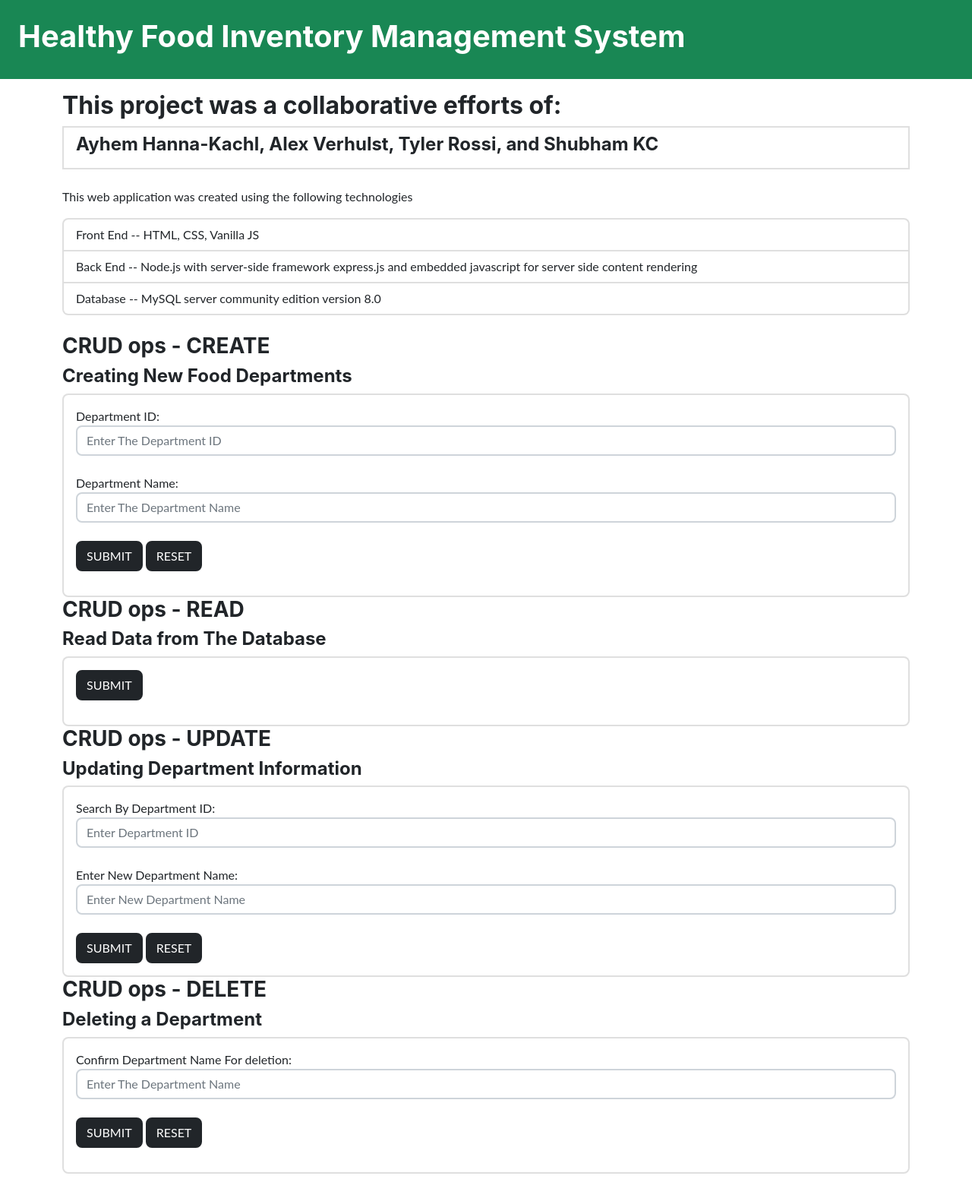
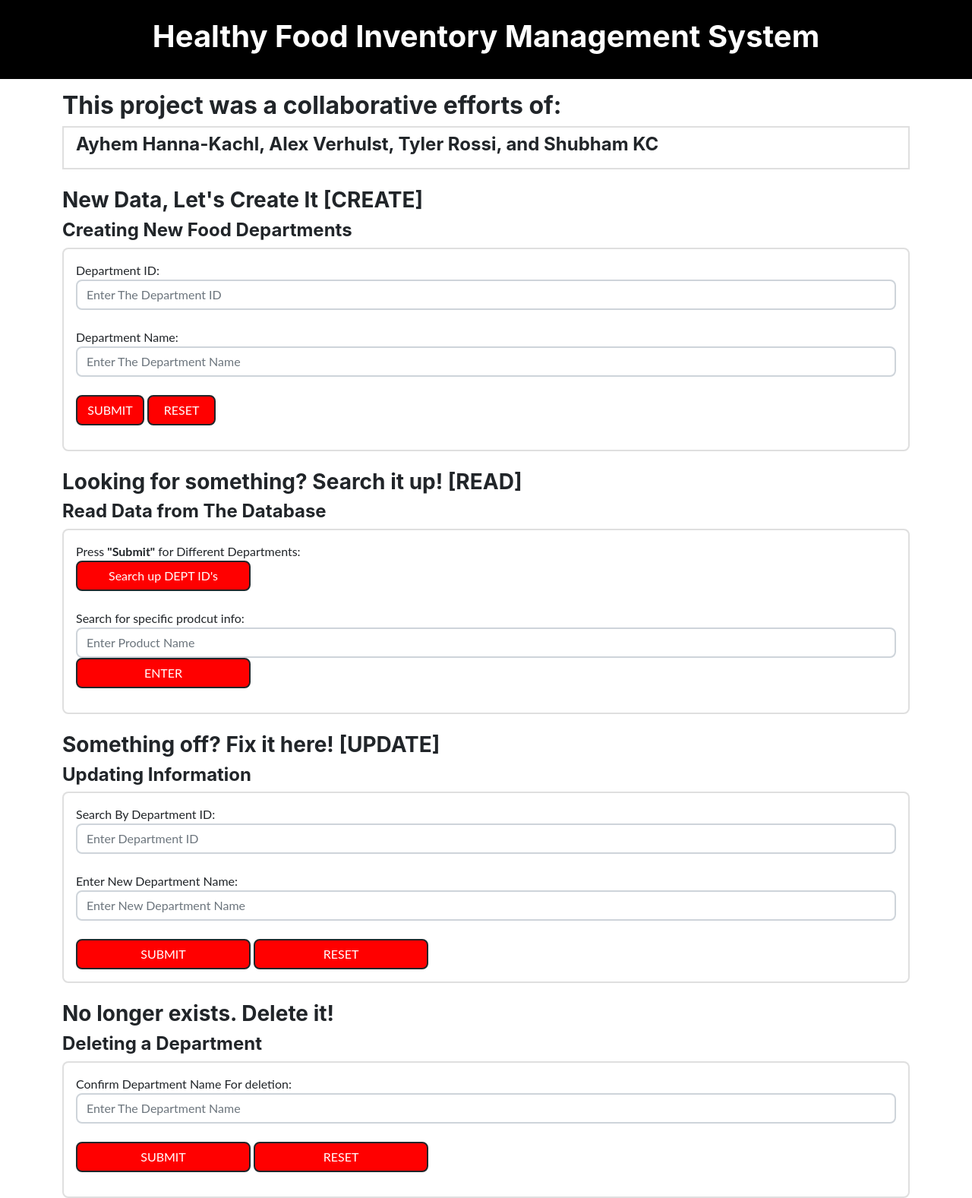
Before and after one commit to AyhemHK/HealthyFoodInventory, a Node server app: page / in a window 1280 px wide. Shown: the whole page at 76% size. Before the commit the page ends 1545 px from the top, so only its background shows below. Run offline with Node 20, Linux system fonts and the light colour scheme.

Commit message:
Styled the updated Front-End
Did some basic Front End Work to style it a little bit better and become more User-Friendly

```diff
--- a/package.json
+++ b/package.json
@@ -6,7 +6,6 @@
   "scripts": {
     "start": "node index",
     "dev": "nodemon index"
-
   },
   "repository": {
     "type": "git",
--- a/views/index.ejs
+++ b/views/index.ejs
@@ -1,19 +1,20 @@
 <!DOCTYPE html>
 <html lang="en">
+
 <head>
   <meta charset="UTF-8" />
   <meta http-equiv="X-UA-Compatible" content="IE=edge" />
-    <meta
-      name="viewport"
-      content="width=device-width, initial-scale=1, shrink-to-fit=no"
-    />
+  <meta name="viewport" content="width=device-width, initial-scale=1, shrink-to-fit=no" />
   <title>Healthy Food Inventory</title>
 
   <link type="text/css" rel="stylesheet" href="../public/css/style.css" />
 </head>
+
 <body>
-    <header id="main-header" class="bg-success text-white p-4 mb-3">
+  <header id="main-header" class="bg-black text-white p-4 mb-3" >
+    <center>
       <h1 id="header-title">Healthy Food Inventory Management System</h1>
+    </center>
   </header>
 
   <div class="container">
@@ -21,147 +22,97 @@
       <h2 class="title">
         This project was a collaborative efforts of:
       </h2>
-        <u1 class = "lsit-group">
+      <u1 class="lsit-group">
         <li class="list-group-item">
+
+
           <h4>Ayhem Hanna-Kachl, Alex Verhulst, Tyler Rossi, and Shubham KC</h4>
+
         </li>
       </u1>
+    </main>
 
-        <br/>
-
-        </main>
-        <p>This web application was created using the following technologies</p>
-        <ul class="list-group">
-          <li class="list-group-item">Front End -- HTML, CSS, Vanilla JS</li>
-          <li class="list-group-item">
-            Back End -- Node.js with server-side framework express.js and
-            embedded javascript for server side content rendering
-          </li>
-          <li class="list-group-item">
-            Database -- MySQL server community edition version 8.0
-          </li>
     </ul>
     </main>
   </div>
 
-    <br/>
+  <br />
 
   <div class="container">
-      <h3>CRUD ops - CREATE</h3>
+    <h3>New Data, Let's Create It [CREATE]</h3>
     <h4>Creating New Food Departments</h4>
     <div id="main" class="card card-body">
-        <form
-          class="form-inline mb-3"
-          action="/insertdepartments/"
-          method="post"
-          id="CRUDcreate"
-        >
+      <form class="form-inline mb-3" action="/insertdepartments/" method="post" id="CRUDcreate">
         <label for="departmentID">Department ID: </label>
-          <input
-            type="number"
-            name="departmentID"
-            placeholder="Enter The Department ID"
-            size="200"
-            required
-            autocomplete="off"
-            class="form-control mr-2"
-          />
+        <input type="number" name="departmentID" placeholder="Enter The Department ID" size="200" required
+          autocomplete="off" class="form-control mr-2" />
         <br />
         <label for="departmentName">Department Name: </label>
-          <input
-            type="text"
-            name="departmentName"
-            placeholder="Enter The Department Name"
-            size="200"
-            required
-            autocomplete="off"
-            class="form-control mr-2"
-          />
+        <input type="text" name="departmentName" placeholder="Enter The Department Name" size="200" required
+          autocomplete="off" class="form-control mr-2" />
         <br />
-          <input type="submit" value="SUBMIT" class="btn btn-dark" />
-          <input type="reset" value="RESET" class="btn btn-dark" />
+        <input type="submit" value="SUBMIT" class="btn btn-dark" style="background-color:red;color:white;width:90px;height:40px;" />
+        <input type="reset" value="RESET" class="btn btn-dark" style="background-color:red;color:white;width:90px;height:40px;" />
       </form>
     </div>
   </div>
+  &nbsp;
 
   <div class="container">
-      <h3>CRUD ops - READ</h3>
+    <h3>Looking for something? Search it up! [READ]</h3>
     <h4>Read Data from The Database</h4>
     <div id="main" class="card card-body">
-        <form
-          class="form-inline mb-3"
-          action="/readdepartment"
-          method="get"
-          id="CRUDread"
-        >
-          <input type="submit" value="SUBMIT" class="btn btn-dark" />
+      <form class="form-inline mb-3" action="/readdepartment" method="get" id="CRUDread">
+
+        <label for="departmentID">Press <b>"Submit"</b> for Different Departments:</label>
+
+        <br>
+        <input type="submit" value="Search up DEPT ID's" class="btn btn-dark" style="background-color:red;color:white;width:230px;height:40px;" />
+        </br>
+
+        <br></bv>
+
+        <label for="departmentID">Search for specific prodcut info:</label>
+        <input type="text" name="departmentName" placeholder="Enter Product Name" size="200" required autocomplete="off"
+          class="form-control mr-2" />
+        <input type="submit" value="ENTER" class="btn btn-dark" style="background-color:red;color:white;width:230px;height:40px;"/>
       </form>
     </div>
   </div>
-
+  &nbsp;
   <div class="container">
-      <h3>CRUD ops - UPDATE</h3>
-      <h4>Updating Department Information</h4>
+    <h3>Something off? Fix it here! [UPDATE]</h3>
+    <h4>Updating Information</h4>
     <div id="main" class="card card-body">
-        <form
-          action="/updatedepartment"
-          method="post"
-          id="CRUDupdate"
-          class="crud"
-        >
+      <form action="/updatedepartment" method="post" id="CRUDupdate" class="crud">
         <label for="departmentID">Search By Department ID: </label>
-          <input
-            type="text"
-            name="departmentID"
-            placeholder="Enter Department ID"
-            size="200"
-            required
-            autocomplete="off"
-            class="form-control mr-2"
-          />
+        <input type="text" name="departmentID" placeholder="Enter Department ID" size="200" required autocomplete="off"
+          class="form-control mr-2" />
         <br />
         <label for="DepartmentNewName">Enter New Department Name: </label>
-          <input
-            type="text"
-            name="DepartmentNewName"
-            placeholder="Enter New Department Name"
-            size="200"
-            required
-            autocomplete="off"
-            class="form-control mr-2"
-          />
+        <input type="text" name="DepartmentNewName" placeholder="Enter New Department Name" size="200" required
+          autocomplete="off" class="form-control mr-2" />
         <br />
-          <input type="submit" value="SUBMIT" class="btn btn-dark" />
-          <input type="reset" value="RESET" class="btn btn-dark" />
+        <input type="submit" value="SUBMIT" class="btn btn-dark" style="background-color:red;color:white;width:230px;height:40px;"/>
+        <input type="reset" value="RESET" class="btn btn-dark" style="background-color:red;color:white;width:230px;height:40px;"/>
       </form>
     </div>
   </div>
-
+  &nbsp;
   <div class="container">
-      <h3>CRUD ops - DELETE</h3>
+    <h3>No longer exists. Delete it!</h3>
     <h4>Deleting a Department</h4>
     <div id="main" class="card card-body">
-        <form
-          action="/deletedepartment"
-          method="post"
-          id="CRUDdelete"
-          class="form-inline mb-3"
-        >
+      <form action="/deletedepartment" method="post" id="CRUDdelete" class="form-inline mb-3">
         <label for="departmentName">Confirm Department Name For deletion: </label>
-          <input
-            type="text"
-            name="departmentName"
-            placeholder="Enter The Department Name"
-            size="200"
-            required
-            autocomplete="off"
-            class="form-control mr-2"
-          />
+        <input type="text" name="departmentName" placeholder="Enter The Department Name" size="200" required
+          autocomplete="off" class="form-control mr-2" />
         <br />
-          <input type="submit" value="SUBMIT" class="btn btn-dark" />
-          <input type="reset" value="RESET" class="btn btn-dark" />
+        <input type="submit" value="SUBMIT" class="btn btn-dark" style="background-color:red;color:white;width:230px;height:40px;" />
+        <input type="reset" value="RESET" class="btn btn-dark" style="background-color:red;color:white;width:230px;height:40px;" />
       </form>
     </div>
   </div>
 </body>
+
 </html>
```
Lines whose indentation alone changed are shown as unchanged.
